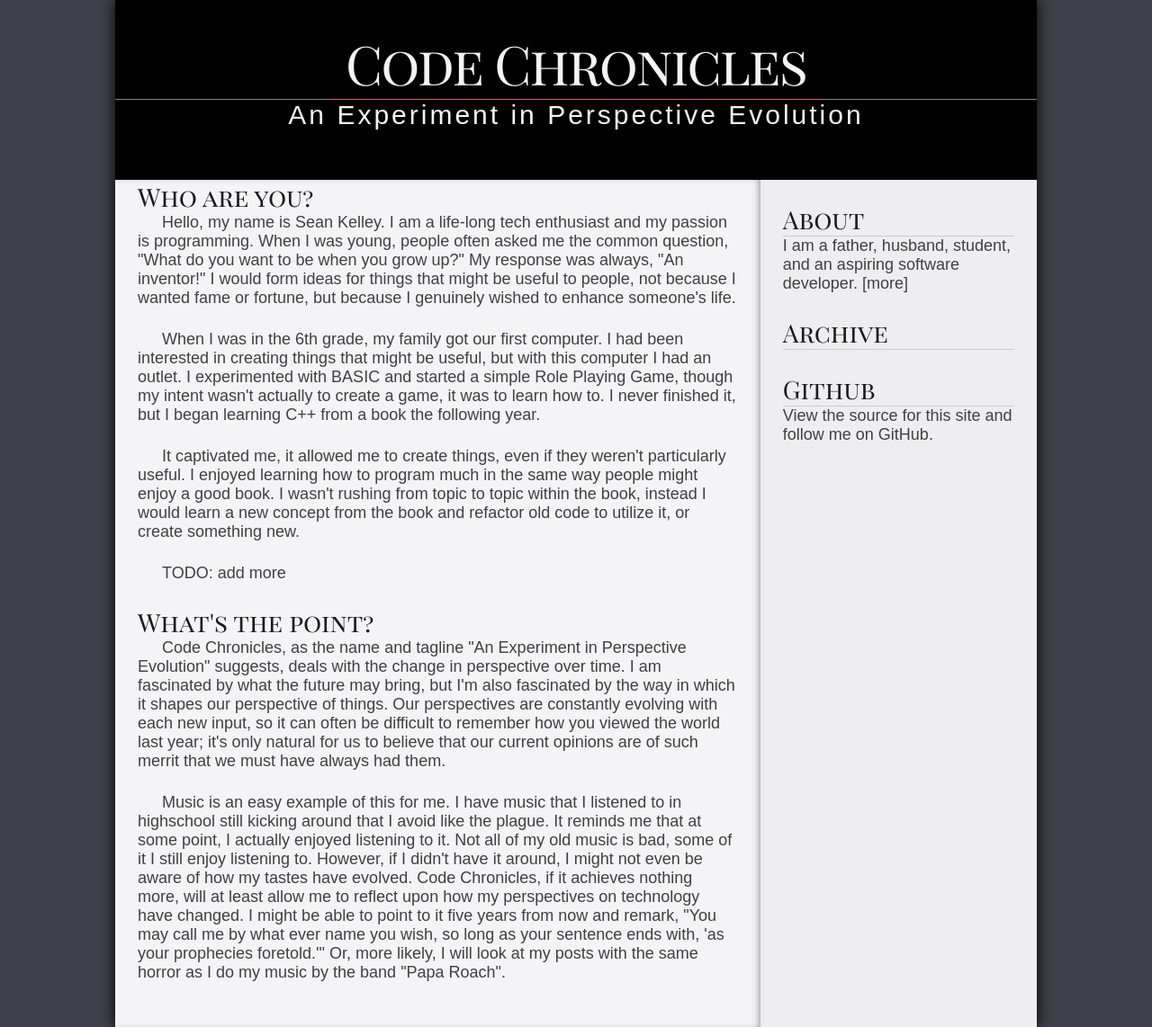
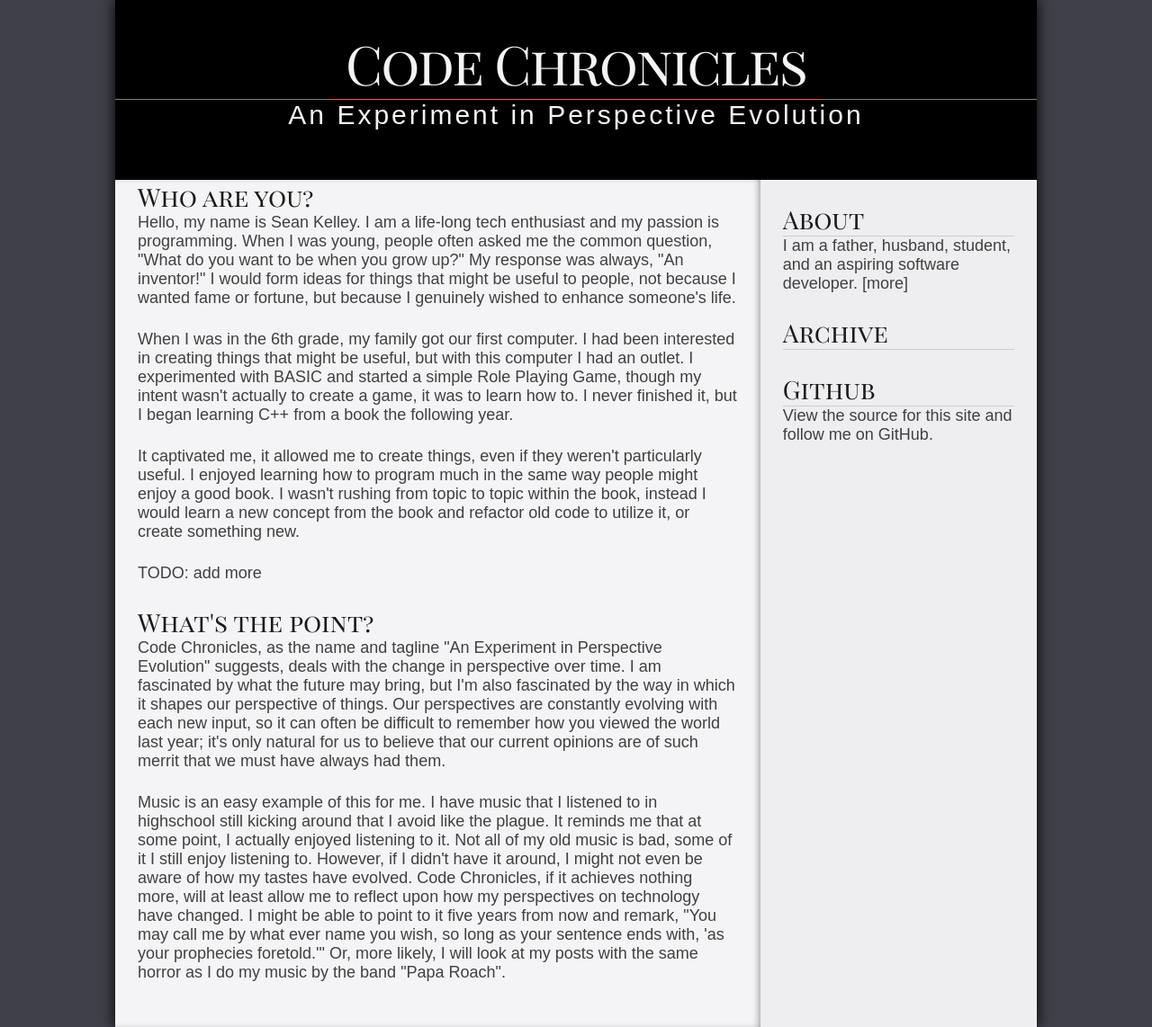
Before and after one commit to smskelley/codechron, a Django app: template codechron/templates/about.html in a window 1280 px wide. Shown: the whole page at 90% size. Run offline with Django 3.2, Linux system fonts and the light colour scheme; the template is opened without the code that fills it, so the values that code supplies are empty; some libraries are stand-ins or nearby versions; some web fonts are replaced.

Commit message:
Further adjust styles for ul, ol, and p creating more uniform margins and padding.

```diff
--- a/codechron/static/blog.css
+++ b/codechron/static/blog.css
@@ -19,7 +19,7 @@
     letter-spacing: 0px;
     color: #1a1a1a;
 }
-p, ul {
+p, ul, ol {
     margin-bottom: 25px;
 }
 p, li{
@@ -31,7 +31,7 @@
 }
 
 ul, ol {
-    padding-left: 30px;
+    padding-left: 40px;
 }
 
 li {
@@ -159,7 +159,6 @@
 }
 
 #main p {
-    text-indent: 1.5em;
 }
 
 #main > hr {
```
